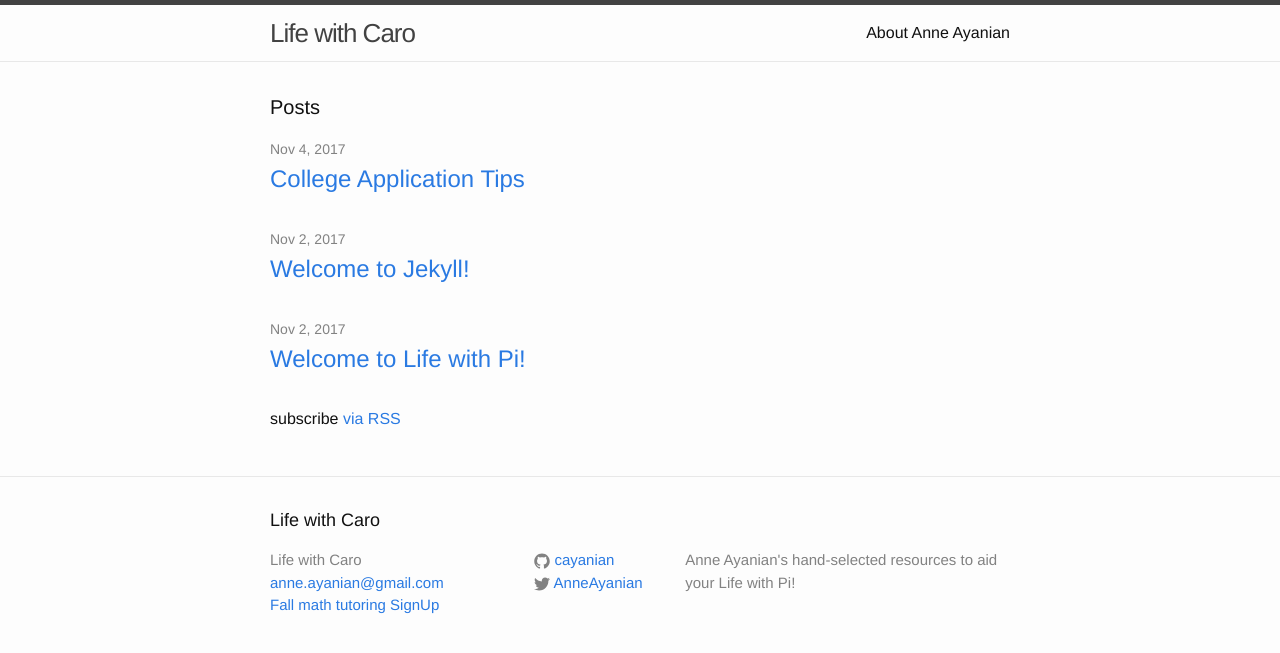
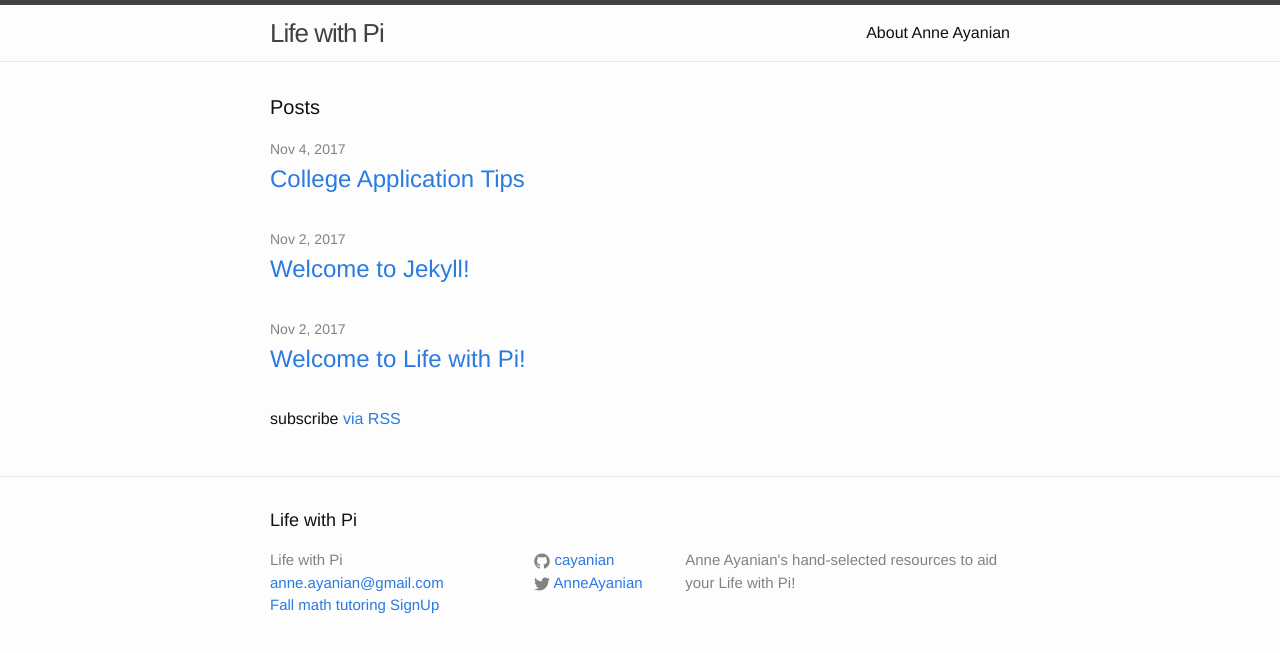
Before and after one commit to cayanian/cayanian.github.io, a Jekyll site: the page built from index.html, in a window 1280 px wide. Shown: the top 653 px of the page. Built offline with Jekyll 4.4.1, drawn with Linux system fonts in a browser that asks for light colours.

Commit message:
Update _config.yml
Change name to Life with Pi

```diff
--- a/_config.yml
+++ b/_config.yml
@@ -6,7 +6,7 @@
 # 'jekyll serve'. If you change this file, please restart the server process.
 
 # Site settings
-title: Life with Caro
+title: Life with Pi
 email: anne.ayanian@gmail.com
 sign_up: Fall math tutoring SignUp
 description: > # this means to ignore newlines until "baseurl:"
```
